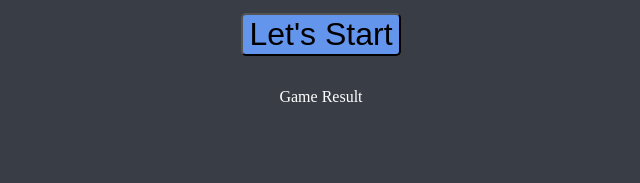
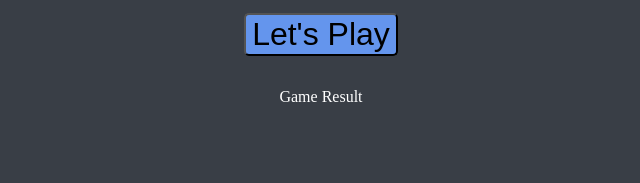
Before and after one commit to mayank4code/DiceGame, a plain HTML site: page index.html in a window 1280 px wide. Shown: the part 409-592 px from the top of the page, 319-959 px from the left. Drawn offline with Linux system fonts and the light colour scheme.

Commit message:
Add files via upload

```diff
--- a/index.html
+++ b/index.html
@@ -19,7 +19,7 @@
             <img id="p2" src="dice1.png" alt="Dice with 1">
         </div>
     </div>
-    <button onclick="myFunction()">Let's Start</button>
+    <button onclick="myFunction()">Let's Play</button>
     <p>Game Result</p>
     <p id = "result">..........</p>
 </body>
--- a/index.js
+++ b/index.js
@@ -16,4 +16,5 @@ function myFunction(){
         document.getElementById("result").innerHTML="Player 2 Won ! &#9757";
 
     }
+    document.querySelector("button").innerHTML="Let's Play Again";
 }
```
